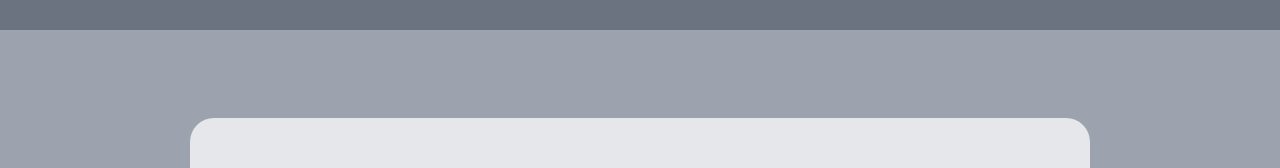
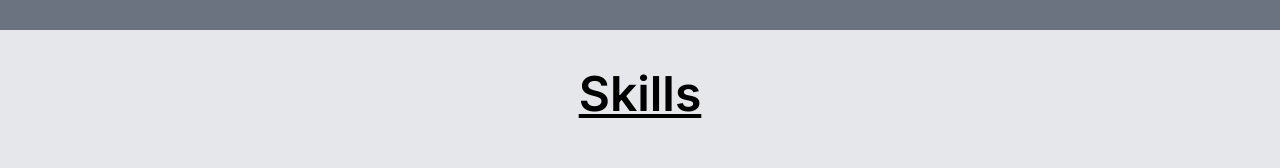
Before and after one commit to harish-f/Portfolio, a Next.js app: page / in a window 1280 px wide. Shown: the part 770-938 px from the top of the page. Built offline with nearby package versions, Linux system fonts and the light colour scheme; grey boxes are pictures that could not be loaded.

Commit message:
updated page.js to include skills

```diff
--- a/app/page.js
+++ b/app/page.js
@@ -4,6 +4,7 @@ import Projects from "@/components/sections/Projects";
 import Intro from "@/components/sections/Intro";
 import Header from "@/components/sections/Header";
 import Achievements from "@/components/sections/Achievements";
+import Skills from "@/components/sections/Skills";
 
 // const projects = [
 //   {
@@ -60,6 +61,7 @@ export default function Home() {
         <Header />
         <Intro />
       </div>
+      <Skills />
       <Projects />
       <Achievements />
     </main>
```
